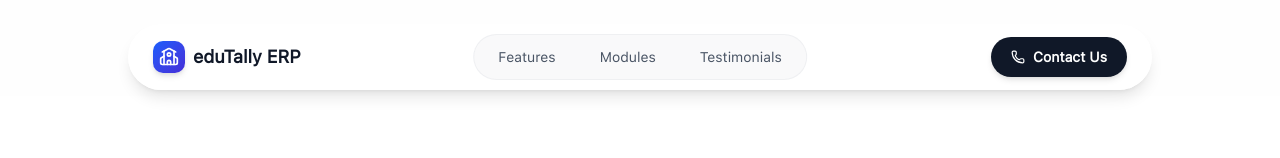
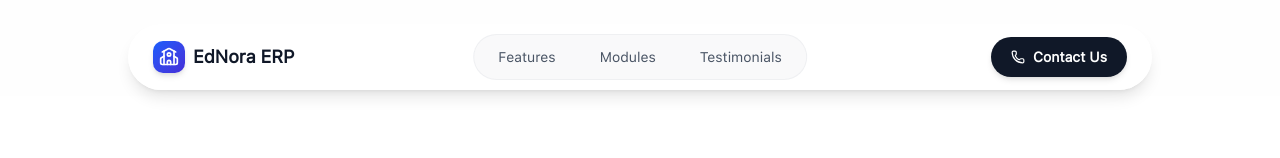
Before and after one commit to prashantyadav07/sfrontend, a React (Vite) app: page / in a window 1280 px wide. Shown: the top 158 px of the page. Built offline with nearby package versions, Linux system fonts and the light colour scheme; a web font is replaced by a local one.

Commit message:
Change 'eduTally ERP' to 'EdNora ERP' in header

```diff
--- a/src/components/sections/SchoolERPHeader.jsx
+++ b/src/components/sections/SchoolERPHeader.jsx
@@ -106,7 +106,7 @@ const SchoolERPHeader = () => {
               </div>
               <div className="flex flex-col">
                 <span className="text-base md:text-lg font-bold text-gray-900 leading-none">
-                  eduTally ERP
+                  EdNora ERP
                 </span>
                 <span className="text-[8px] md:text-[9px] font-bold text-blue-600 tracking-wider uppercase">
 
```
